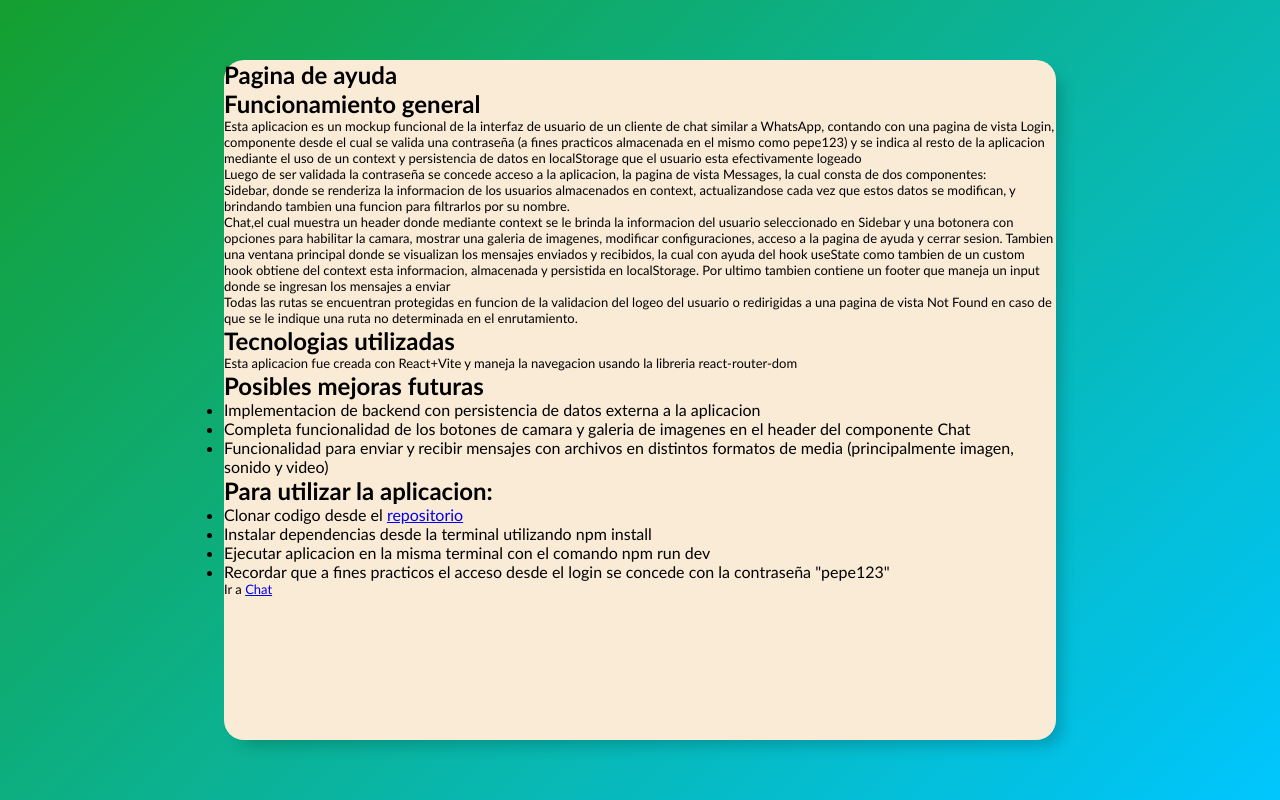
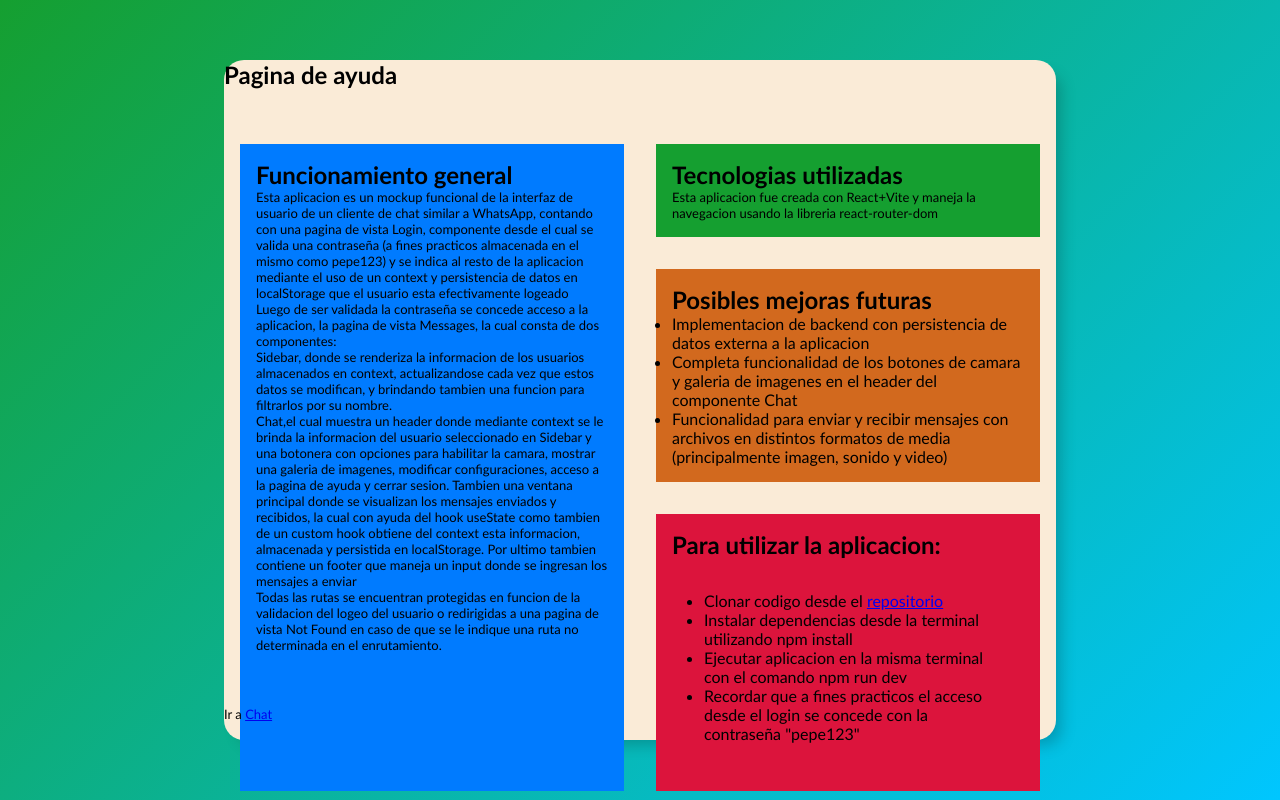
Before and after one commit to nilocrespi/proyecto-final-react-chat-ui, a React (Vite) app: page /help in a window 1280 px wide. Built offline with nearby package versions, Linux system fonts and the light colour scheme.

Commit message:
Feat: Help view styling

```diff
--- a/src/index.css
+++ b/src/index.css
@@ -422,7 +422,49 @@ input:checked + .slider:before {
   flex-direction: column;
 }
 
+.help-box h1 {
+  height: 10%;
+}
 
+.help-text {
+  height: 85%;
+  display: grid;
+  grid-template-areas:
+    "functionalities technologies"
+    "functionalities features"
+    "functionalities howto";
+  grid-template-columns: 1fr 1fr;
+  grid-template-rows: 1fr 1fr 1fr;
+}
+
+.help-text div {
+  padding: 1em;
+  margin: 1em;
+}
+
+.help-genFunct {
+  grid-area: functionalities;
+  background-color: #007bff;
+}
+
+.help-utTech {
+  grid-area: technologies;
+  background-color: #159f30;
+}
+
+.help-possFeatures {
+  grid-area: features;
+  background-color: chocolate;
+}
+
+.help-howToApp {
+  grid-area: howto;
+  background-color: crimson;
+}
+
+.text-info {
+  height: 5%;
+}
 
 /* Resposive mínimo para mobile */
 @media (max-width: 480px) {
```
